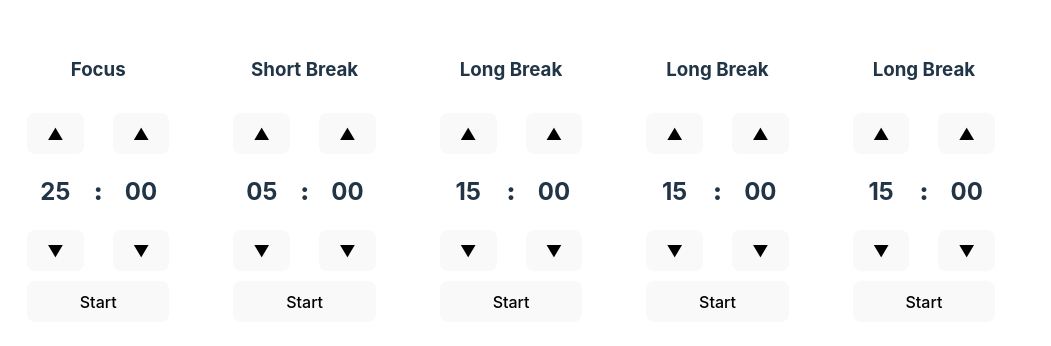
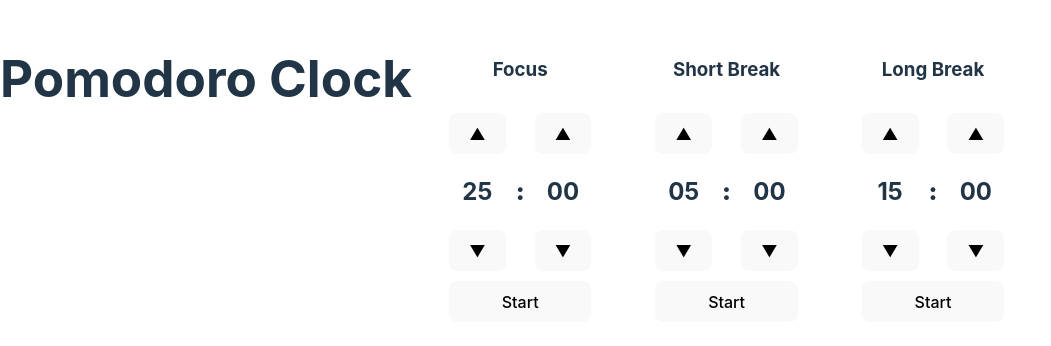
Before and after one commit to Jaunty5899/PomodoroTimer, a React (Vite) app: page / in a window 1280 px wide. Shown: the part 220-566 px from the top of the page, without its empty margins (0-1051 px from the left). Built offline with nearby package versions, Linux system fonts and the light colour scheme.

Commit message:
final edit

```diff
--- a/src/App.jsx
+++ b/src/App.jsx
@@ -4,10 +4,9 @@ import "./App.css";
 function App() {
   return (
     <div className="container">
+      <h1>Pomodoro Clock</h1>
       <ClockSegment min={25}>Focus</ClockSegment>
       <ClockSegment min={5}>Short Break</ClockSegment>
-      <ClockSegment min={15}>Long Break</ClockSegment>
-      <ClockSegment min={15}>Long Break</ClockSegment>
       <ClockSegment min={15}>Long Break</ClockSegment>
     </div>
   );
```
